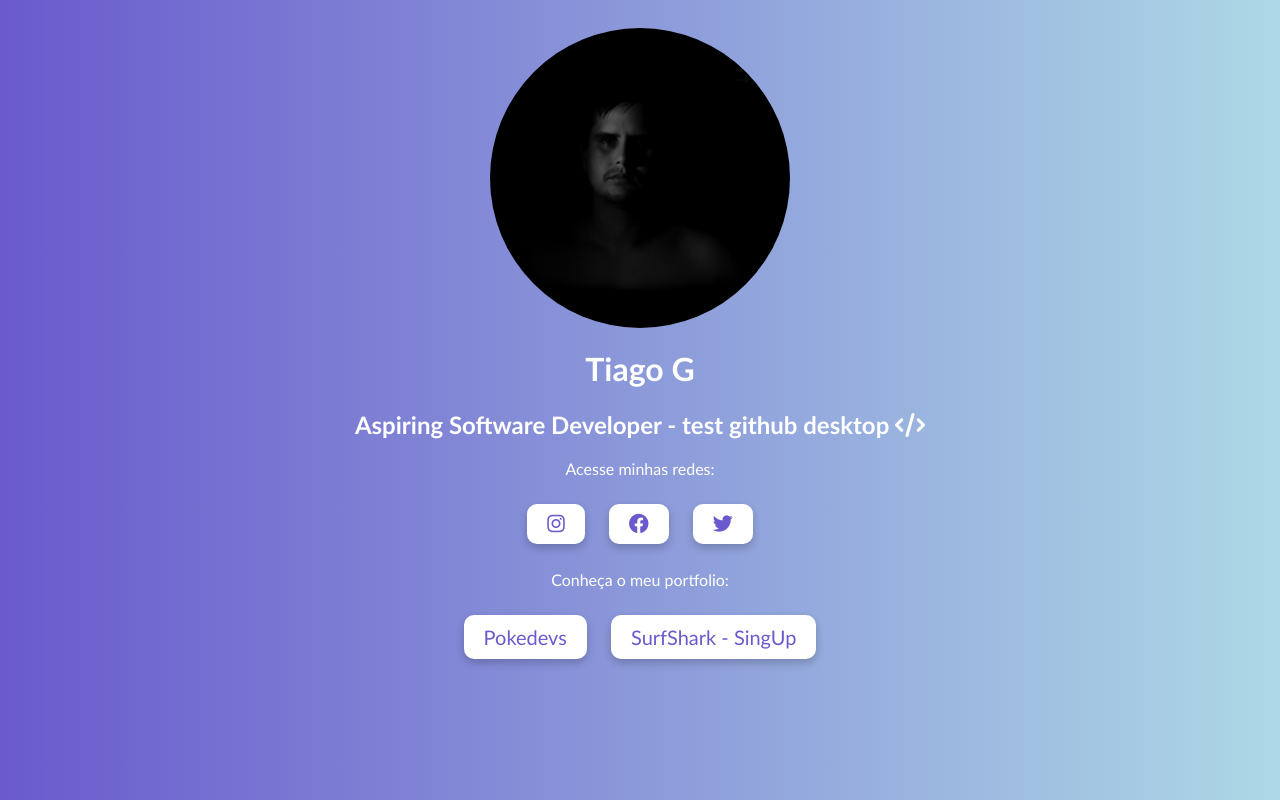
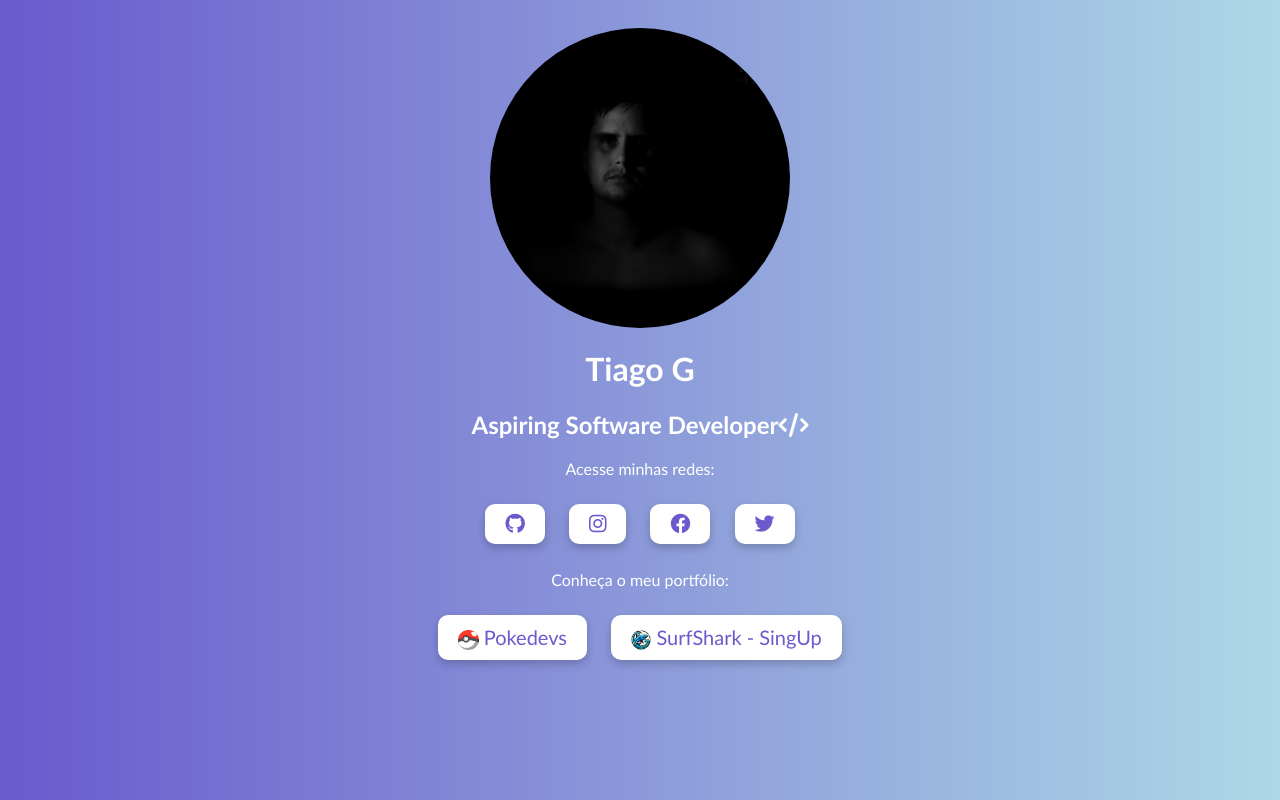
Before and after one commit to primoliso/mimo-linktree, a plain HTML site: page index.html in a window 1280 px wide. Drawn offline with Linux system fonts and the light colour scheme.

Commit message:
Adicionado link do github e imagens nos links dos projetos

```diff
--- a/index.html
+++ b/index.html
@@ -12,20 +12,18 @@
   </head>
 
   <body>
-    <div class="background">
-      <div class="content">
-        <img src="./src/images/Profile-linktree.png" />
-      </div>
+    <div>
+      <img class="profilepicture" src="./src/images/Profile-linktree.png" />
     </div>
 
     <h1>Tiago G</h1>
-    <h2>
-      Aspiring Software Developer - test github desktop
-      <i class="fas fa-code"></i>
-    </h2>
+    <h2>Aspiring Software Developer<i class="fas fa-code"></i></h2>
 
     <div>
       <p>Acesse minhas redes:</p>
+      <a href="https://github.com/primoliso" target="_blank" alt="GitHub">
+        <i class="fab fa-github"></i>
+      </a>
       <a href="https://www.instagram.com/tdgodeiro/" target="_blank">
         <i class="fab fa-instagram"></i>
       </a>
@@ -38,12 +36,14 @@
     </div>
 
     <div>
-      <p>Conheça o meu portfolio:</p>
+      <p>Conheça o meu portfólio:</p>
       <a href="https://primoliso.github.io/projeto-pokedevs/" target="_blank"
-        >Pokedevs</a
+        ><img src="./src/images/pokeball.ico" alt="pokebola" /> Pokedevs</a
       >
-      <a href="https://primoliso.github.io/surf-shark/" target="_blank"
-        >SurfShark - SingUp</a
+
+      <a href="https://primoliso.github.io/surf-shark/" target="_blank">
+        <img src="./src/images/icon shark.png" alt="SurfSharck icon" />
+        SurfShark - SingUp</a
       >
     </div>
   </body>
--- a/src/css/style.css
+++ b/src/css/style.css
@@ -1,4 +1,4 @@
-img {
+.profilepicture {
     width: 300px;
     border-radius: 50%;
     animation: bounce 2s infinite;
@@ -37,6 +37,15 @@ a:hover {
     transform: scale(1.05);
 }
 
+a img {
+    height: 1em;
+    /* Define a altura da imagem igual à altura do texto */
+    width: auto;
+    /* Mantém a proporção da largura */
+    vertical-align: middle;
+    /* Alinha a imagem verticalmente com o texto */
+}
+
 @keyframes bounce {
 
     0%,
```
Also changed, not shown: src/images/icon shark.png (added), src/images/pokeball.ico (added).
